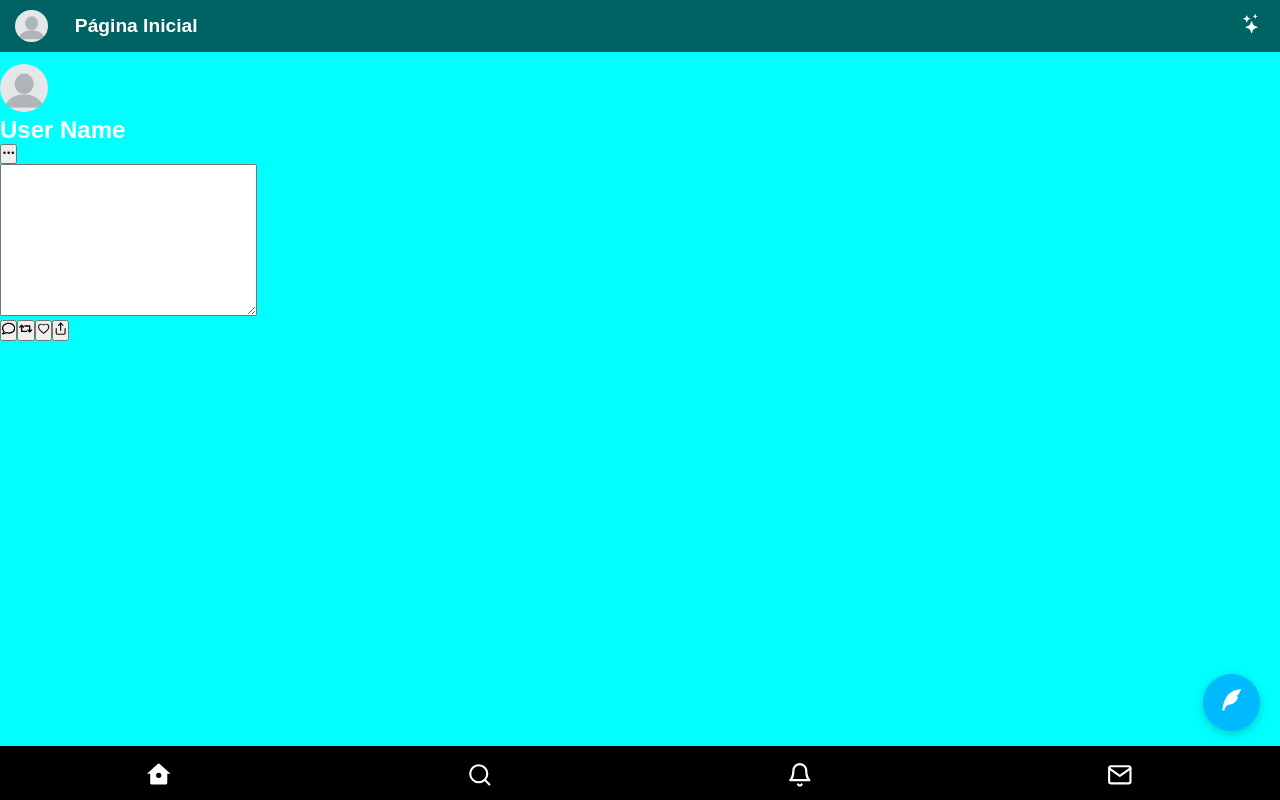
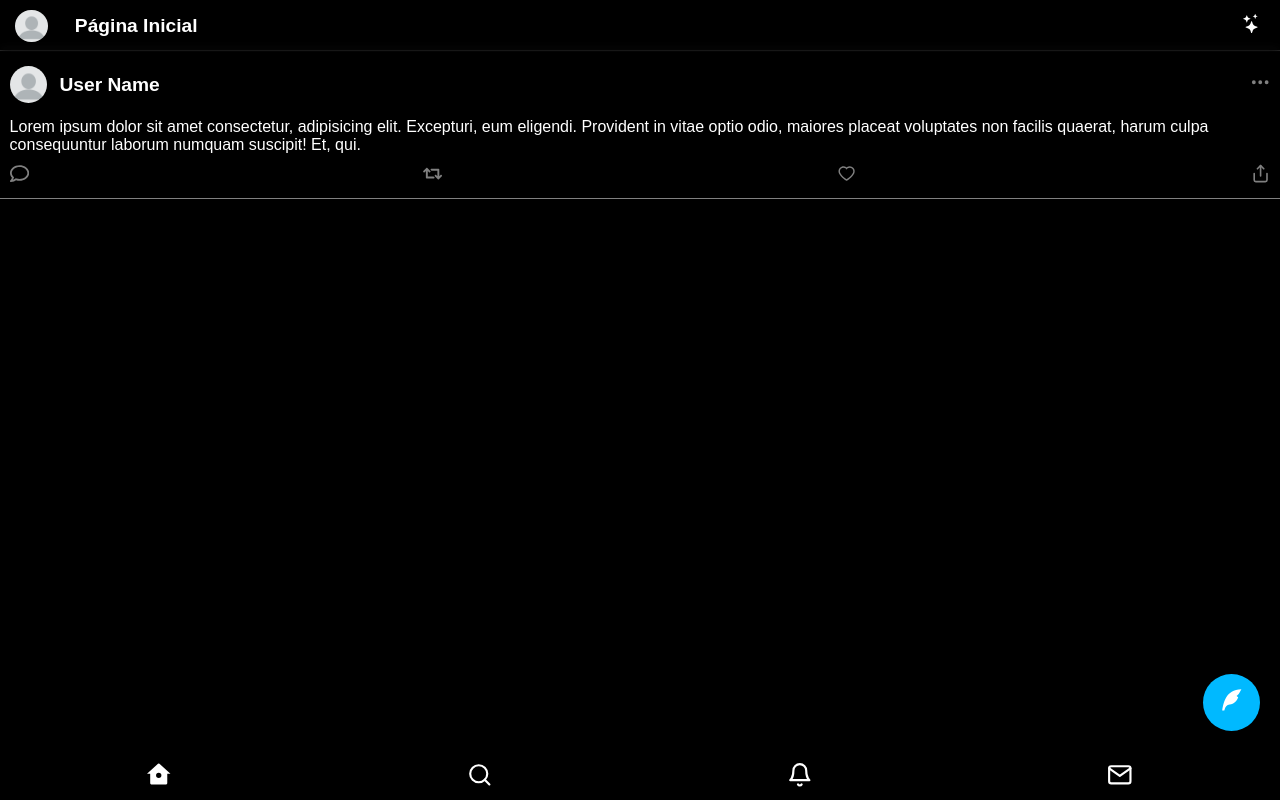
Before and after one commit to Lucky-ta/twitter2.0, a Next.js app: page /home in a window 1280 px wide. Built offline with nearby package versions, Linux system fonts and the light colour scheme.

Commit message:
Set main content initial css

```diff
--- a/src/components/Home/MainContent.tsx
+++ b/src/components/Home/MainContent.tsx
@@ -5,37 +5,48 @@ import { RiQuillPenFill } from 'react-icons/ri';
 import { BsThreeDots } from 'react-icons/bs';
 import { FaRegComment, FaRetweet } from 'react-icons/fa';
 import ProfilePicture from '../../public/icons/blank-profile-picture.png';
-import { CreateTweetButton, MainContentContainer, UserProfilePicture } from '.';
+import {
+  CreateTweetButton,
+  MainContentButtons,
+  MainContentButtonsContainer,
+  MainContentContainer,
+  MainContentFilterButton,
+  MainContentHeader,
+  UserProfilePicture,
+} from '.';
 
 function MainContent() {
   return (
     <MainContentContainer>
+      <MainContentHeader>
+        <UserProfilePicture tweetProfilePicture src={ProfilePicture.src} />
+        <h2>User Name</h2>
+        <MainContentFilterButton type="button" aria-label="dots-option-button">
+          <BsThreeDots />
+        </MainContentFilterButton>
+      </MainContentHeader>
       <div>
-        <UserProfilePicture profileWidth="3em" src={ProfilePicture.src} />
+        <p>
+          Lorem ipsum dolor sit amet consectetur, adipisicing elit. Excepturi,
+          eum eligendi. Provident in vitae optio odio, maiores placeat
+          voluptates non facilis quaerat, harum culpa consequuntur laborum
+          numquam suscipit! Et, qui.
+        </p>
       </div>
-      <div>
-        <h2>User Name</h2>
-        <button type="button" aria-label="dots-option-button">
-          <BsThreeDots />
-        </button>
-      </div>
-      <div>
-        <textarea name="" id="" cols={30} rows={10} />
-      </div>
-      <div>
-        <button type="button" aria-label="comment-button">
+      <MainContentButtonsContainer>
+        <MainContentButtons type="button" aria-label="comment-button">
           <FaRegComment />
-        </button>
-        <button type="button" aria-label="retweet-button">
+        </MainContentButtons>
+        <MainContentButtons type="button" aria-label="retweet-button">
           <FaRetweet />
-        </button>
-        <button type="button" aria-label="like-button">
+        </MainContentButtons>
+        <MainContentButtons type="button" aria-label="like-button">
           <AiOutlineHeart />
-        </button>
-        <button type="button" aria-label="share-button">
+        </MainContentButtons>
+        <MainContentButtons type="button" aria-label="share-button">
           <FiShare />
-        </button>
-      </div>
+        </MainContentButtons>
+      </MainContentButtonsContainer>
       <CreateTweetButton type="button" aria-label="create-tweet-button">
         <RiQuillPenFill />
       </CreateTweetButton>
--- a/src/components/Home/index.ts
+++ b/src/components/Home/index.ts
@@ -18,6 +18,10 @@ export const MainPageHeader = styled.header`
     backdrop-filter: blur(5px);
 `;
 
+export const HeaderSpacing = styled.div`
+    padding-top: 3.1em;
+`;
+
 export const HeaderTitle = styled.h1`
     padding-left: 1.4em;
 `;
@@ -34,15 +38,16 @@ export const HeaderFilterButton = styled.button`
 `;
 
 interface UserProfilePictureProps {
-    profileWidth?: string;
+    tweetProfilePicture?: boolean;
 }
 
 export const UserProfilePicture = styled.img<UserProfilePictureProps>`
     width: 3.4em;
     border-radius: 100em;
 
-    ${({ profileWidth }) => profileWidth && css`
-        width: 3em
+
+    ${({ tweetProfilePicture }) => tweetProfilePicture && css`
+        width: 2.9em
     `}
 `;
 
@@ -67,11 +72,11 @@ export const FooterButtons = styled.button`
 `;
 
 export const MainContentContainer = styled.main`
-    padding-top: 4em;
-
-    width: 100vw;
-    height: 100vh;
-    background-color: aqua;
+    width: 100%;
+    padding-left: 0.6em;
+    padding-right: 0.6em;
+    border-top: 1px solid grey;
+    border-bottom: 1px solid grey;
 `;
 
 export const CreateTweetButton = styled.button`
@@ -95,3 +100,38 @@ export const CreateTweetButton = styled.button`
         cursor: pointer;
     }
 `;
+
+export const MainContentHeader = styled.div`
+    display: flex;
+    width: 100%;
+    align-items: center;
+    font-size: 0.8em;
+    gap: 1em;
+    padding-bottom: 1.2em;
+    padding-top: 1.2em;
+`;
+
+export const MainContentFilterButton = styled.button`
+    background: none;
+    border: none;
+    color: grey;
+    font-size: 1.6em;
+
+    margin: auto;
+    margin-right: 0em;
+`;
+
+export const MainContentButtonsContainer = styled.div`
+    display: flex;
+    justify-content: space-between;
+    width: 100%;
+    padding-top: 0.6em;
+    padding-bottom: 0.6em;
+`;
+
+export const MainContentButtons = styled.button`
+    background: none;
+    border: none;
+    color: grey;
+    font-size: 1.2em;
+`;
--- a/src/pages/home.tsx
+++ b/src/pages/home.tsx
@@ -1,4 +1,5 @@
 import React from 'react';
+import { HeaderSpacing } from '../components/Home';
 import Footer from '../components/Home/Footer';
 import Header from '../components/Home/Header';
 import MainContent from '../components/Home/MainContent';
@@ -8,6 +9,7 @@ function Main() {
   return (
     <GlobalPageContainer>
       <Header title="Página Inicial" />
+      <HeaderSpacing />
       <MainContent />
       <Footer />
     </GlobalPageContainer>
```
